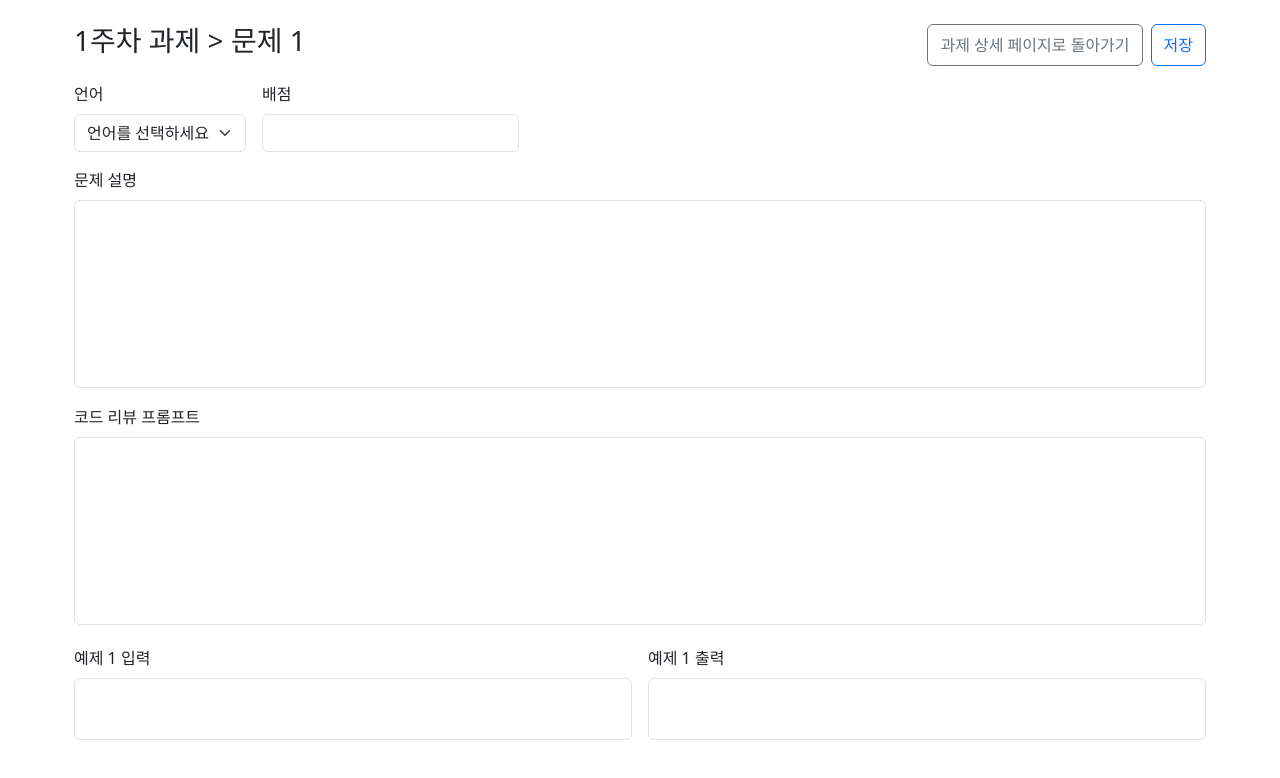
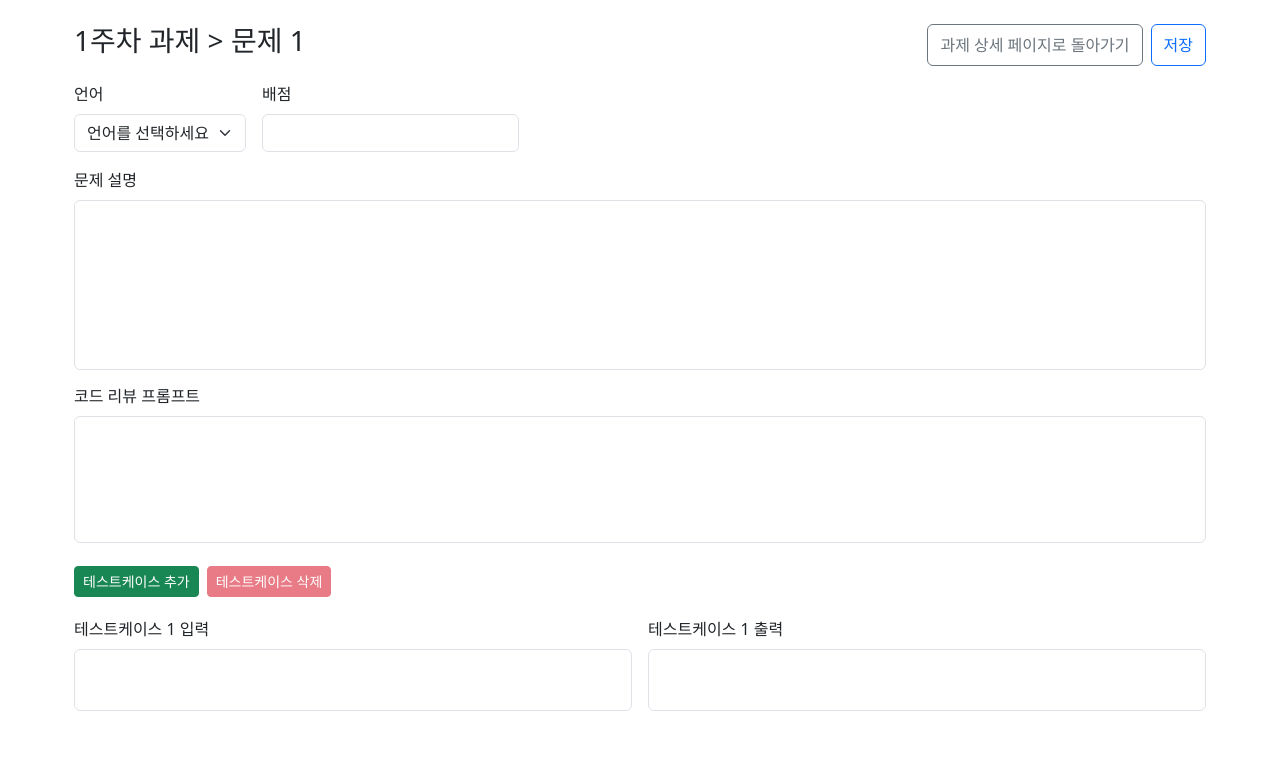
Before and after one commit to 2023-Fall-SE-CodeMates/AjouCodeXpert_Web, a React (Create React App) app: page /classes/1/assignments/1/1 in a window 1280 px wide. Shown: the top 778 px of the page. Built offline with nearby package versions, Linux system fonts and the light colour scheme.

Commit message:
문제 추가/수정 페이지(TA) 테스트케이스 개수조절 기능 구현

```diff
--- a/src/pages/ta/ProblemAddModifyPage.jsx
+++ b/src/pages/ta/ProblemAddModifyPage.jsx
@@ -68,9 +68,41 @@ function ProblemAddModifyPage(props) {
                 name="prompt"
               />
             </div>
+
             {/* TC 목록*/}
-
-            <div className={cn("my-2 overflow-y-scroll", style.testcaseList)}>
+            <div className="mt-4 mb-2">
+              <button
+                type="button"
+                className={`btn btn-success btn-sm me-2 ${
+                  props.values.tc.length < 5 ? "" : "disabled"
+                }`}
+                onClick={() => {
+                  props.setValues({
+                    ...props.values,
+                    tc: [...props.values.tc, { tcInput: "", tcOutput: "" }],
+                  });
+                }}
+              >
+                테스트케이스 추가
+              </button>
+              <button
+                type="button"
+                className={`btn btn-danger btn-sm ${
+                  props.values.tc.length > 1 ? "" : "disabled"
+                }`}
+                onClick={() => {
+                  props.setValues({
+                    ...props.values,
+                    tc: props.values.tc.slice(0, -1),
+                  });
+                }}
+              >
+                테스트케이스 삭제
+              </button>
+            </div>
+            <div
+              className={cn("mt-2 mb-4 overflow-y-scroll", style.testcaseList)}
+            >
               <FieldArray name="tc">
                 {/* TC */}
                 {() =>
@@ -82,7 +114,7 @@ function ProblemAddModifyPage(props) {
                       >
                         <fieldset className="w-50 me-2">
                           <label className="form-label">
-                            예제 {index + 1} 입력
+                            테스트케이스 {index + 1} 입력
                           </label>
                           <Field
                             as="textarea"
@@ -92,7 +124,7 @@ function ProblemAddModifyPage(props) {
                         </fieldset>
                         <fieldset className="w-50 ms-2">
                           <label className="form-label">
-                            예제 {index + 1} 출력
+                            테스트케이스 {index + 1} 출력
                           </label>
                           <Field
                             as="textarea"
--- a/src/pages/ta/ProblemAddModifyPage.module.css
+++ b/src/pages/ta/ProblemAddModifyPage.module.css
@@ -3,10 +3,13 @@
     box-sizing: border-box;
 }
 
-.reviewPrompt,
-.testcaseList {
+.reviewPrompt {
     min-height: 150px;
     box-sizing: border-box;
+}
+
+.testcaseList {
+    height: 250px;
 }
 
 :is(.problemExplanation, .reviewPrompt)>textarea {
```
